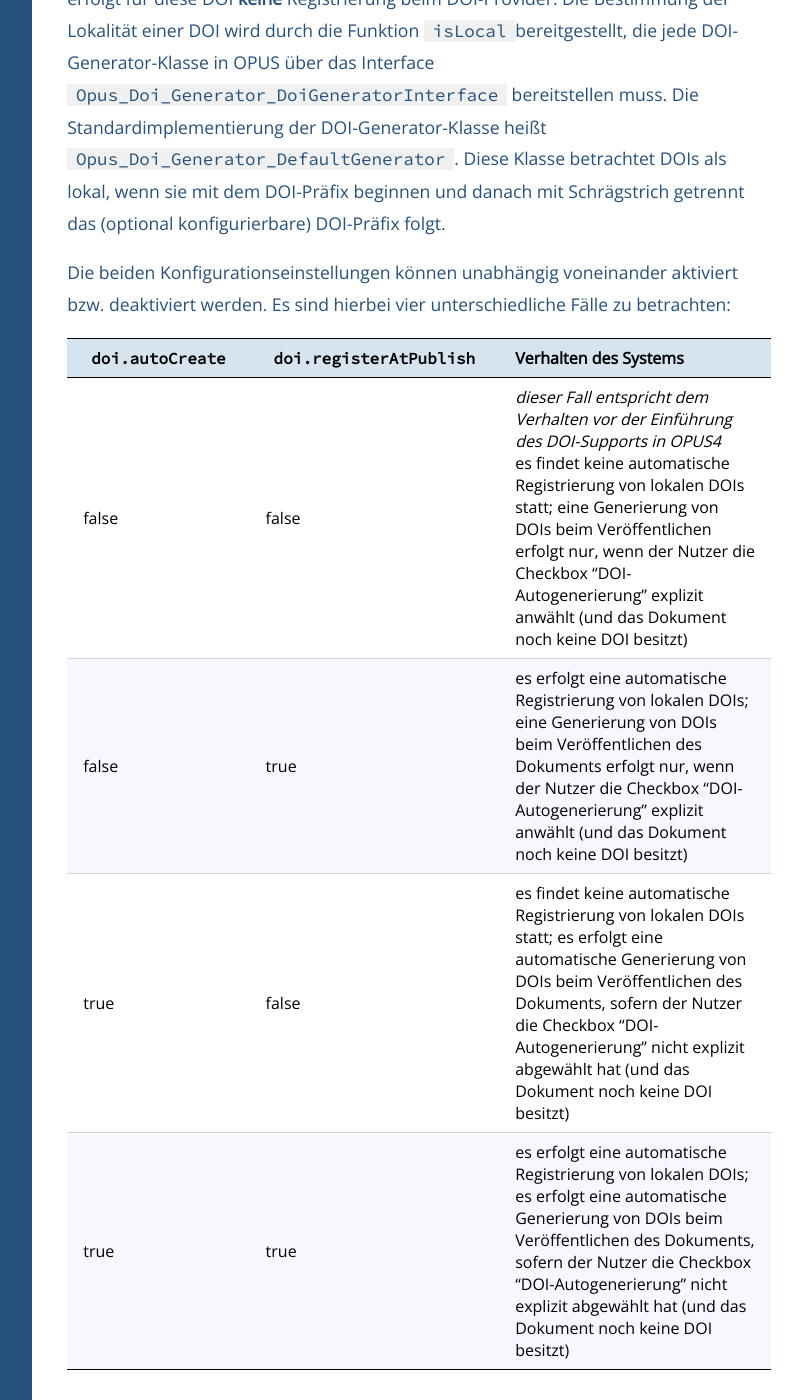
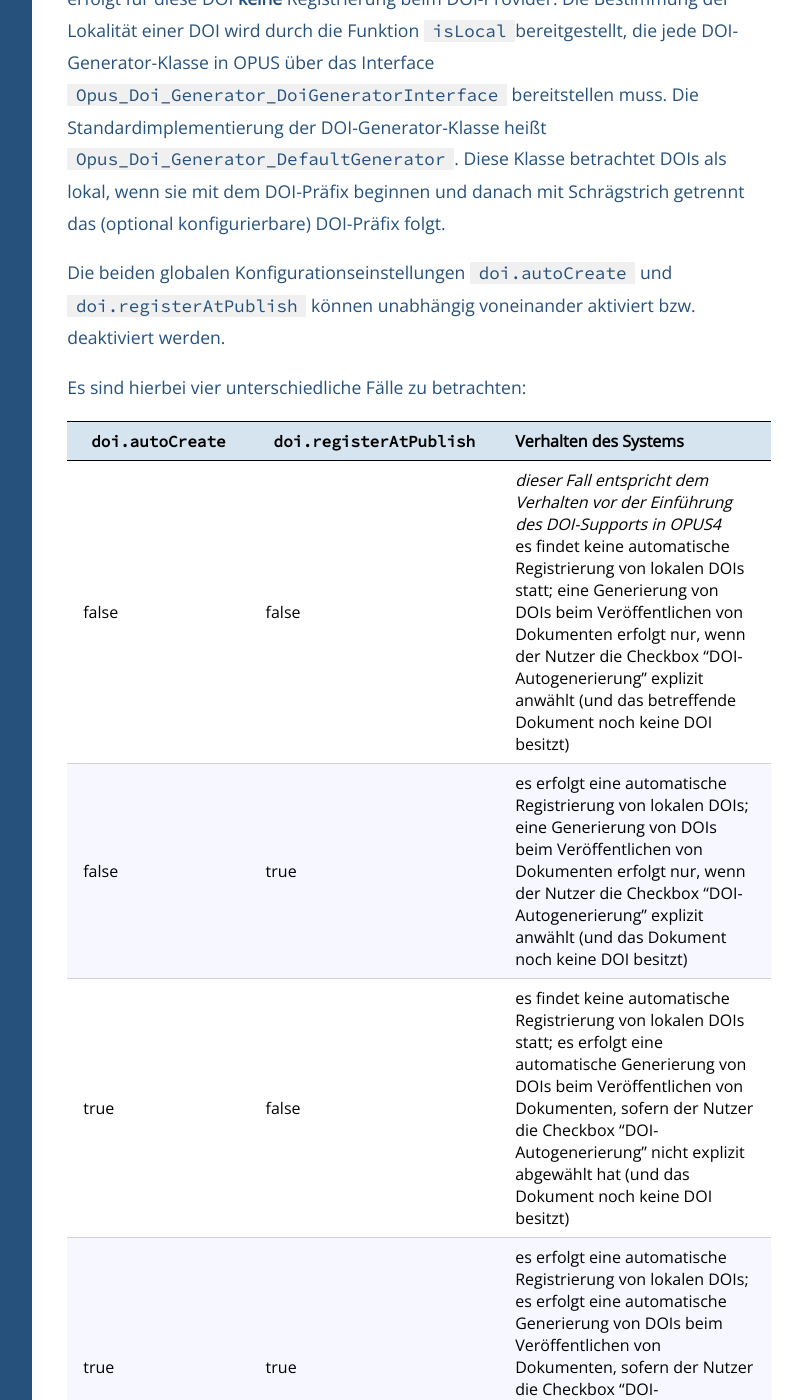
Before and after one commit to OPUS4/userdoc, a Jekyll site: the page built from configext/doi.md, in a window 1280 px wide and 1400 px high, scrolled down 2365 px. Shown: the whole window, without its empty margins (224-1026 px from the left). Built offline with Jekyll 4.4.1, drawn with Linux system fonts in a browser that asks for light colours; some of the changed text lies outside the part shown.

Commit message:
Update doi.md

````diff
--- a/configext/doi.md
+++ b/configext/doi.md
@@ -31,13 +31,15 @@ doi.registerAtPublish
 ```
 auf den Wert `1` oder `true` gesetzt werden. In diesem Fall registriert OPUS beim Freischalten eines Dokuments die mit dem Dokument zu diesem Zeitpunkt verknüpfte **lokale DOI** beim DOI-Provider, der in der Konfigurationsdatei angegeben wurde.
 
-**Wichtiger Hinweis** OPUS registriert nur lokale DOIs beim DOI-Provider. Wird einem OPUS-Dokument eine "fremde" DOI zugewiesen (entweder bei der Eingabe im Publikationsformular oder im Metadatenformular innerhalb der Administration) so erfolgt für diese DOI **keine** Registrierung beim DOI-Provider. Die Bestimmung der Lokalität einer DOI wird durch die Funktion `isLocal`bereitgestellt, die jede DOI-Generator-Klasse in OPUS über das Interface `Opus_Doi_Generator_DoiGeneratorInterface` bereitstellen muss. Die Standardimplementierung der DOI-Generator-Klasse heißt `Opus_Doi_Generator_DefaultGenerator`. Diese Klasse betrachtet DOIs als lokal, wenn sie mit dem DOI-Präfix beginnen und danach mit Schrägstrich getrennt das (optional konfigurierbare) DOI-Präfix folgt.
+**Wichtiger Hinweis:** OPUS registriert nur lokale DOIs beim DOI-Provider. Wird einem OPUS-Dokument eine "fremde" DOI zugewiesen (entweder bei der Eingabe im Publikationsformular oder im Metadatenformular innerhalb der Administration) so erfolgt für diese DOI **keine** Registrierung beim DOI-Provider. Die Bestimmung der Lokalität einer DOI wird durch die Funktion `isLocal`bereitgestellt, die jede DOI-Generator-Klasse in OPUS über das Interface `Opus_Doi_Generator_DoiGeneratorInterface` bereitstellen muss. Die Standardimplementierung der DOI-Generator-Klasse heißt `Opus_Doi_Generator_DefaultGenerator`. Diese Klasse betrachtet DOIs als lokal, wenn sie mit dem DOI-Präfix beginnen und danach mit Schrägstrich getrennt das (optional konfigurierbare) DOI-Präfix folgt.
 
-Die beiden Konfigurationseinstellungen können unabhängig voneinander aktiviert bzw. deaktiviert werden. Es sind hierbei vier unterschiedliche Fälle zu betrachten:
+Die beiden globalen Konfigurationseinstellungen `doi.autoCreate` und `doi.registerAtPublish` können unabhängig voneinander aktiviert bzw. deaktiviert werden.
+
+Es sind hierbei vier unterschiedliche Fälle zu betrachten:
 
 | `doi.autoCreate` | `doi.registerAtPublish` | Verhalten des Systems  |
 | ---------------- |-------------------------|------------------------|
-| false            | false                   | *dieser Fall entspricht dem Verhalten vor der Einführung des DOI-Supports in OPUS4* <br/> es findet keine automatische Registrierung von lokalen DOIs statt; eine Generierung von DOIs beim Veröffentlichen erfolgt nur, wenn der Nutzer die Checkbox "DOI-Autogenerierung" explizit anwählt (und das Dokument noch keine DOI besitzt) |
-| false            | true                    | es erfolgt eine automatische Registrierung von lokalen DOIs; eine Generierung von DOIs beim Veröffentlichen des Dokuments erfolgt nur, wenn der Nutzer die Checkbox "DOI-Autogenerierung" explizit anwählt (und das Dokument noch keine DOI besitzt) |
-| true             | false                   | es findet keine automatische Registrierung von lokalen DOIs statt; es erfolgt eine automatische Generierung von DOIs beim Veröffentlichen des Dokuments, sofern der Nutzer die Checkbox "DOI-Autogenerierung" nicht explizit abgewählt hat (und das Dokument noch keine DOI besitzt) |
-| true             | true                    | es erfolgt eine automatische Registrierung von lokalen DOIs; es erfolgt eine automatische Generierung von DOIs beim Veröffentlichen des Dokuments, sofern der Nutzer die Checkbox "DOI-Autogenerierung" nicht explizit abgewählt hat (und das Dokument noch keine DOI besitzt) |
+| false            | false                   | *dieser Fall entspricht dem Verhalten vor der Einführung des DOI-Supports in OPUS4* <br/> es findet keine automatische Registrierung von lokalen DOIs statt; eine Generierung von DOIs beim Veröffentlichen von Dokumenten erfolgt nur, wenn der Nutzer die Checkbox "DOI-Autogenerierung" explizit anwählt (und das betreffende Dokument noch keine DOI besitzt) |
+| false            | true                    | es erfolgt eine automatische Registrierung von lokalen DOIs; eine Generierung von DOIs beim Veröffentlichen von Dokumenten erfolgt nur, wenn der Nutzer die Checkbox "DOI-Autogenerierung" explizit anwählt (und das Dokument noch keine DOI besitzt) |
+| true             | false                   | es findet keine automatische Registrierung von lokalen DOIs statt; es erfolgt eine automatische Generierung von DOIs beim Veröffentlichen von Dokumenten, sofern der Nutzer die Checkbox "DOI-Autogenerierung" nicht explizit abgewählt hat (und das Dokument noch keine DOI besitzt) |
+| true             | true                    | es erfolgt eine automatische Registrierung von lokalen DOIs; es erfolgt eine automatische Generierung von DOIs beim Veröffentlichen von Dokumenten, sofern der Nutzer die Checkbox "DOI-Autogenerierung" nicht explizit abgewählt hat (und das Dokument noch keine DOI besitzt) |
````
